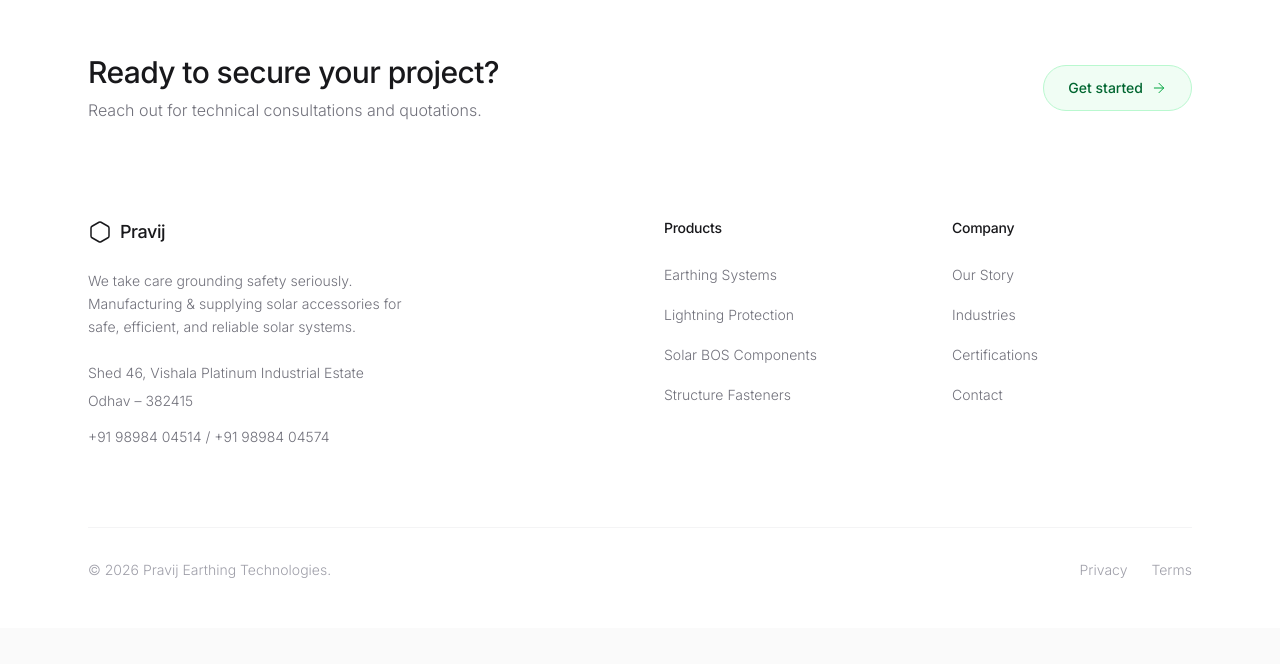
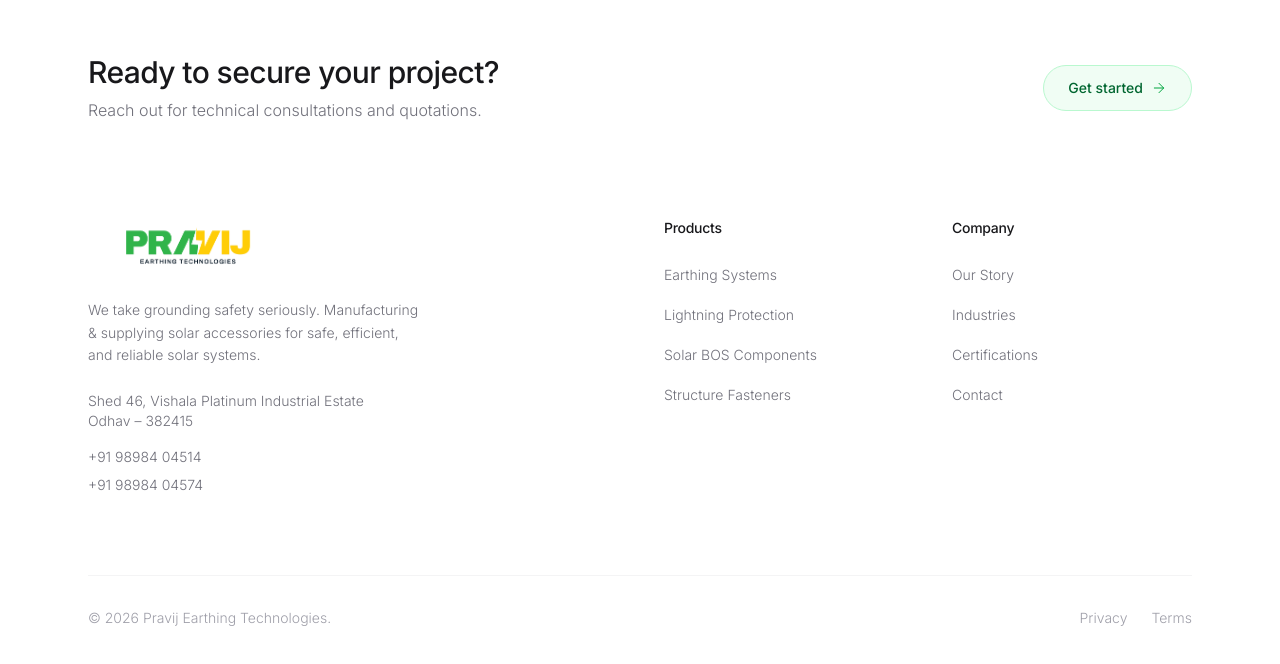
Before and after one commit to SparkyGotDrip/pravij-final-website, a Next.js app: page /contact in a window 1280 px wide. Shown: the part 1240-1904 px from the top of the page. Before the commit the page ends 1868 px from the top, so only its background shows below. Built offline with nearby package versions, Linux system fonts and the light colour scheme.

Commit message:
upadted the footer and navbar

```diff
--- a/src/app/contact/page.tsx
+++ b/src/app/contact/page.tsx
@@ -30,7 +30,7 @@
                   Odhav – 382415<br/>
                   Gujarat, India
                 </p>
-                <div className="aspect-[4/3] rounded-xl overflow-hidden border border-zinc-100">
+                <div className="aspect-4/3 rounded-xl overflow-hidden border border-zinc-100">
                   <iframe
                     src="https://www.google.com/maps/embed?pb=!1m18!1m12!1m3!1d3672.221194047647!2d72.67260697519973!3d23.015649279178607!2m3!1f0!2f0!3f0!3m2!1i1024!2i768!4f13.1!3m3!1m2!1s0x395e87a6060da92b%3A0x9e045d38d157e199!2sVishala%20Platinum%20Industrial%20Estate!5e0!3m2!1sen!2sin!4v1776330545075!5m2!1sen!2sin"
                     className="w-full h-full"
--- a/src/components/Footer.tsx
+++ b/src/components/Footer.tsx
@@ -1,7 +1,8 @@
 'use client';
 
 import Link from 'next/link';
-import { Hexagon, ArrowRight } from 'lucide-react';
+import Image from 'next/image';
+import { ArrowRight } from 'lucide-react';
 
 const footerLinks = {
   Products: [
@@ -23,49 +24,98 @@
     <footer className="bg-white border-t border-zinc-100 pt-24 pb-12">
       <div className="max-w-6xl mx-auto px-6">
 
-        {/* Minimal CTA Strip */}
+        {/* CTA */}
         <div className="flex flex-col md:flex-row justify-between items-start md:items-center gap-8 mb-24">
           <div>
-            <h2 className="text-2xl md:text-3xl font-medium text-zinc-900 mb-2">Ready to secure your project?</h2>
-            <p className="text-zinc-500 font-light">Reach out for technical consultations and quotations.</p>
+            <h2 className="text-2xl md:text-3xl font-medium text-zinc-900 mb-2">
+              Ready to secure your project?
+            </h2>
+            <p className="text-zinc-500 font-light">
+              Reach out for technical consultations and quotations.
+            </p>
           </div>
+
           <Link
             href="/contact"
             className="group flex items-center gap-2 text-sm font-medium bg-green-50 text-green-800 border border-green-200 px-6 py-3 rounded-full hover:bg-green-100 transition-colors"
           >
             Get started
-            <ArrowRight size={16} strokeWidth={1.5} className="group-hover:translate-x-1 transition-transform text-green-600" />
+            <ArrowRight
+              size={16}
+              strokeWidth={1.5}
+              className="group-hover:translate-x-1 transition-transform text-green-600"
+            />
           </Link>
         </div>
 
+        {/* Main Grid */}
         <div className="grid grid-cols-1 md:grid-cols-12 gap-12 mb-20">
 
-          {/* Brand Info */}
+          {/* Brand */}
           <div className="md:col-span-4">
-            <Link href="/" className="flex items-center gap-2 mb-6 group w-fit">
-              <Hexagon size={24} strokeWidth={1.5} className="text-zinc-900" />
-              <span className="font-medium text-zinc-900 text-lg tracking-tight">Pravij</span>
+            <Link href="/" className="flex items-center gap-3 mb-6">
+              <Image
+                src="/logo.png"
+                alt="Pravij Logo"
+                width={200}
+                height={200}
+                className="object-contain shrink-0"
+              />
             </Link>
+
             <p className="text-zinc-500 font-light text-sm leading-relaxed mb-6 max-w-sm">
-              We take care grounding safety seriously. Manufacturing & supplying solar accessories for safe, efficient, and reliable solar systems.
+              We take grounding safety seriously. Manufacturing & supplying solar accessories for safe, efficient, and reliable solar systems.
             </p>
+
+            {/* Contact Info */}
             <div className="text-sm text-zinc-500 font-light flex flex-col gap-2">
-              <p>Shed 46, Vishala Platinum Industrial Estate</p>
-              <p>Odhav – 382415</p>
-              <p className="mt-2">+91 98984 04514 / +91 98984 04574</p>
+
+              {/* Address */}
+              <a
+                href="https://maps.app.goo.gl/kr3tKgT5eYAtPAn8A"
+                target="_blank"
+                rel="noopener noreferrer"
+                className="hover:text-zinc-900 transition-colors"
+              >
+                Shed 46, Vishala Platinum Industrial Estate<br/>
+                Odhav – 382415
+              </a>
+
+              {/* Phone */}
+              <a
+                href="tel:+919898404514"
+                className="mt-2 hover:text-zinc-900 transition-colors"
+              >
+                +91 98984 04514
+              </a>
+
+              <a
+                href="tel:+919898404574"
+                className="hover:text-zinc-900 transition-colors"
+              >
+                +91 98984 04574
+              </a>
+
             </div>
           </div>
 
+          {/* Spacer */}
           <div className="md:col-span-2 hidden md:block"></div>
 
           {/* Links */}
           {Object.entries(footerLinks).map(([group, links]) => (
             <div key={group} className="md:col-span-3">
-              <h4 className="text-sm font-medium text-zinc-900 mb-6">{group}</h4>
+              <h4 className="text-sm font-medium text-zinc-900 mb-6">
+                {group}
+              </h4>
+
               <ul className="space-y-4">
                 {links.map(link => (
                   <li key={link.label}>
-                    <Link href={link.href} className="text-sm font-light text-zinc-500 hover:text-zinc-900 transition-colors">
+                    <Link
+                      href={link.href}
+                      className="text-sm font-light text-zinc-500 hover:text-zinc-900 transition-colors"
+                    >
                       {link.label}
                     </Link>
                   </li>
@@ -78,9 +128,14 @@
         {/* Bottom */}
         <div className="flex flex-col md:flex-row justify-between items-center gap-4 pt-8 border-t border-zinc-100 text-sm font-light text-zinc-400">
           <p>© {new Date().getFullYear()} Pravij Earthing Technologies.</p>
+
           <div className="flex items-center gap-6">
-            <span className="hover:text-zinc-600 cursor-pointer transition-colors">Privacy</span>
-            <span className="hover:text-zinc-600 cursor-pointer transition-colors">Terms</span>
+            <span className="hover:text-zinc-600 cursor-pointer transition-colors">
+              Privacy
+            </span>
+            <span className="hover:text-zinc-600 cursor-pointer transition-colors">
+              Terms
+            </span>
           </div>
         </div>
 
--- a/src/components/Navbar.tsx
+++ b/src/components/Navbar.tsx
@@ -40,7 +40,7 @@
           <img
             src="/logo.png"
             alt="Pravij Logo"
-            className="h-12 w-auto object-contain"
+            className="h-14 md:h-16 w-auto object-contain"
           />
         </Link>
 
```
